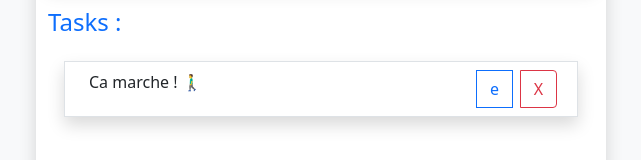
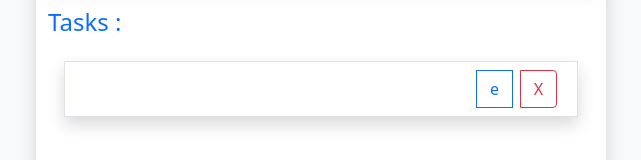
Before and after one commit to Samuel-Brr/ToDoList-V2---MEAN-Stack, an Angular app in the folder frontend/: page / in a window 1280 px wide. Shown: the part 205-365 px from the top of the page, without its empty margins (319-960 px from the left). Built offline with nearby package versions, Linux system fonts and the light colour scheme; data requests are answered from the project's data file.

Commit message:
Refonte de l'ajout de tache pour fonctionner avec mon backend

```diff
--- a/frontend/src/app/component/dashboard/dashboard.component.html
+++ b/frontend/src/app/component/dashboard/dashboard.component.html
@@ -22,7 +22,7 @@
                     <div class="m-3" *ngFor="let task of taskArr">
                         <div class="p-2 shadow border" id="tasks" >
                             <div class="input-group row ps-3" >
-                                <div class="card col-md-10 border-0"> {{task.task_name}} </div>
+                                <div class="card col-md-10 border-0"> {{task.content}} </div>
                                 <button class="btn btn-outline-primary col me-2" data-bs-toggle="modal" type="button" data-bs-target="#exampleModal" (click)="call(task)" >e</button>
                                 <div class="btn btn-outline-danger col" (click)="deleteTask(task)" >X</div>
                             </div>
--- a/frontend/src/app/component/dashboard/dashboard.component.ts
+++ b/frontend/src/app/component/dashboard/dashboard.component.ts
@@ -34,7 +34,7 @@ export class DashboardComponent implements OnInit {
   }
 
   addTask(){
-    this.taskObj.task_name = this.addTaskValue
+    this.taskObj.content = this.addTaskValue
     this.crudService.addTask(this.taskObj)
       .pipe(
         catchError(err => {
@@ -52,7 +52,7 @@ export class DashboardComponent implements OnInit {
   }
 
   editTask(){
-    this.taskObj.task_name = this.editTaskValue
+    this.taskObj.content = this.editTaskValue
     this.crudService.editTask(this.taskObj)
       .pipe(
         catchError(err => {
@@ -82,7 +82,7 @@ export class DashboardComponent implements OnInit {
 
   call(task: Task){
     this.taskObj = task
-    this.editTaskValue = task.task_name
+    this.editTaskValue = task.content
   }
 
 }
--- a/frontend/src/app/model/task.ts
+++ b/frontend/src/app/model/task.ts
@@ -1,4 +1,4 @@
 export class Task {
-  id:number = 0;
-  task_name:string = ""
+  _id:number = 0;
+  content:string = ""
 }
--- a/frontend/src/app/service/crud.service.ts
+++ b/frontend/src/app/service/crud.service.ts
@@ -23,10 +23,10 @@ export class CrudService {
   }
 
   deleteTask(task: Task):Observable<Task>{
-    return this.http.delete<Task>(`${this.serviceURL}/${task.id}`)
+    return this.http.delete<Task>(`${this.serviceURL}/${task._id}`)
   }
 
   editTask(task: Task):Observable<Task>{
-    return this.http.put<Task>(`${this.serviceURL}/${task.id}`, task)
+    return this.http.put<Task>(`${this.serviceURL}/${task._id}`, task)
   }
 }
```
Also changed, not shown: 1 other file (tests, documents, lock files or other folders).
